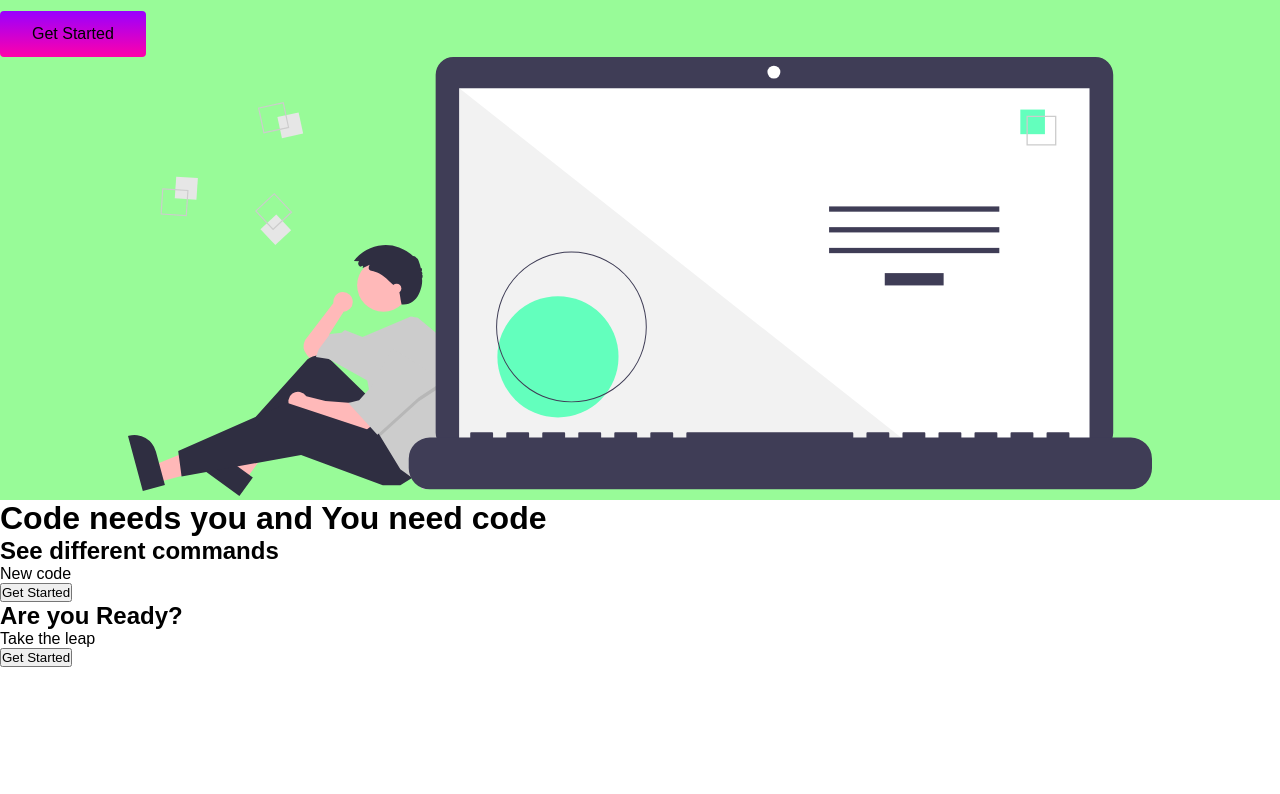
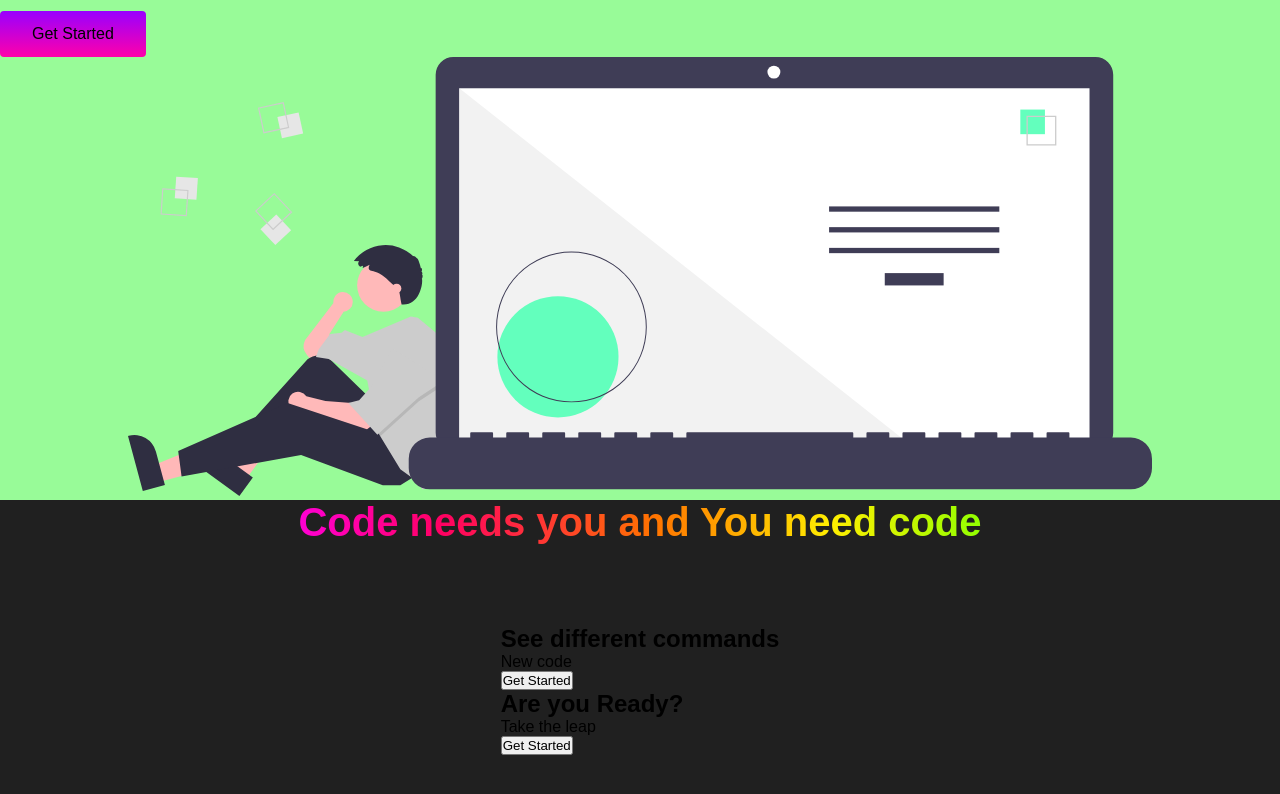
Before and after one commit to nakul-py/lukan, a website: page html/index.html in a window 1280 px wide. Shown: the part 234-1028 px from the top of the page. Before the commit the page ends 901 px from the top, so only its background shows below. Drawn offline with Linux system fonts and the light colour scheme.

Commit message:
Adding css file

```diff
--- a/html/style.css
+++ b/html/style.css
@@ -349,3 +349,32 @@
         margin: 2.5rem 0;
     }
 }
+
+/* Service Section */
+.services{
+    background: rgb(32, 32, 32);
+    display: flex;
+    flex-direction: column;
+    align-items: center;
+    height: 100vh;
+}
+
+.services h1{
+    background-color: #ff8177;
+    background-image: linear-gradient(
+        to right,
+        rgb(183, 0, 255) 0%,
+        rgb(255, 0, 212) 0%,
+        rgb(255, 0, 98) 21%,
+        rgb(255, 115, 0) 52%,
+        rgb(255, 238, 0) 78%,
+        rgb(145, 255, 0) 100%
+    );
+    background-color: 100%;
+    margin-bottom: 5rem;
+    font-size: 2.5rem;
+    -webkit-background-clip: text;
+    -moz-background-clip: text;
+    -webkit-text-fill-color: transparent;
+    -moz-text-fill-color: transparent;
+}
```
